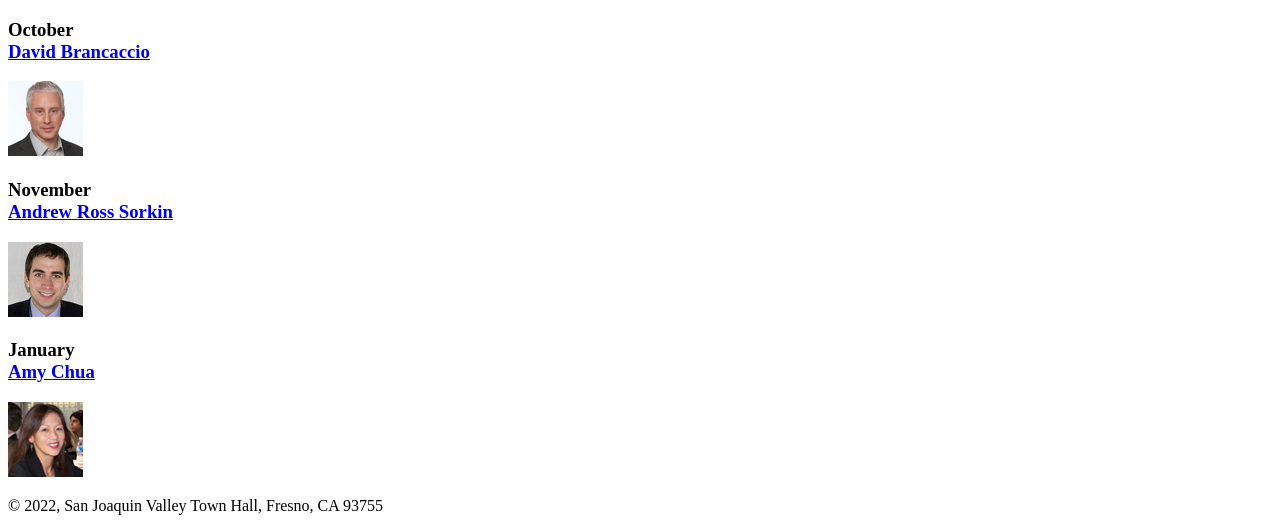
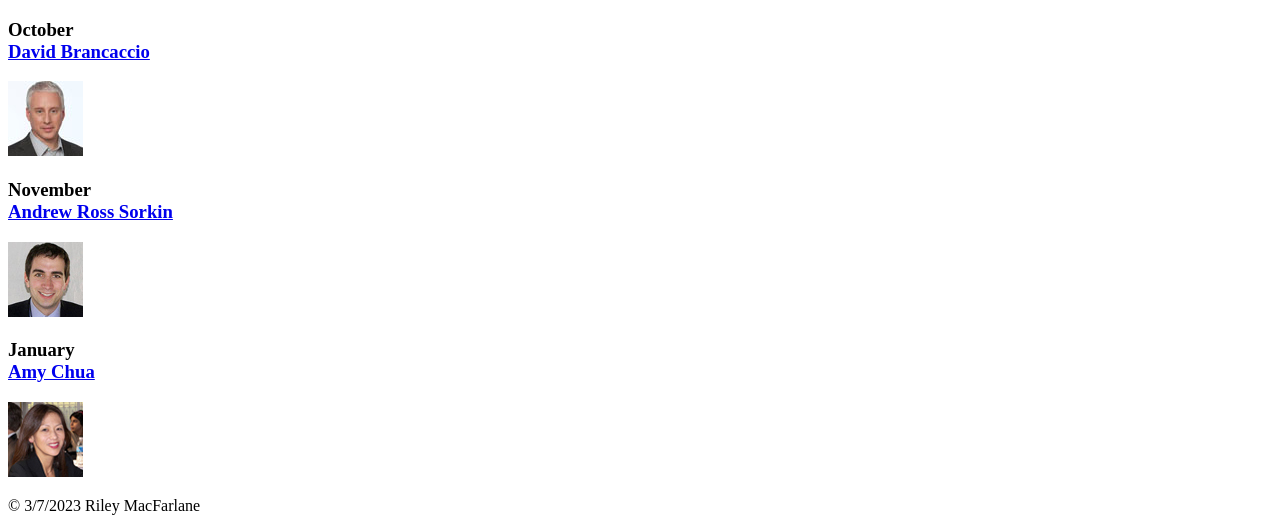
Before and after one commit to rbm2000/A07, a plain HTML site: page index.html in a window 1280 px wide. Shown: the part 504-1035 px from the top of the page. Drawn offline with Linux system fonts and the light colour scheme.

Commit message:
Update index.html
fixed copyright to show personal info

```diff
--- a/index.html
+++ b/index.html
@@ -49,7 +49,7 @@
 
 </main>
 <footer>
-    <p>© 2022, San Joaquin Valley Town Hall, Fresno, CA 93755</p>
+    <p>© 3/7/2023 Riley MacFarlane</p>
 </footer>
 </body>
 </html>
```
